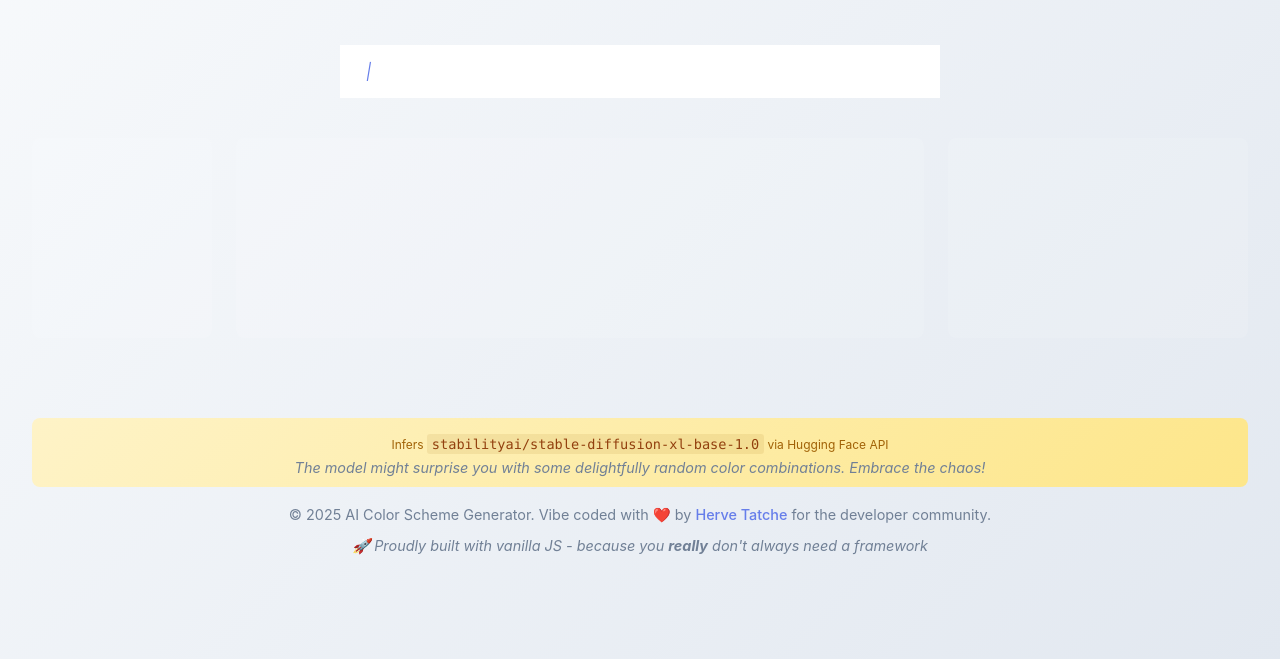
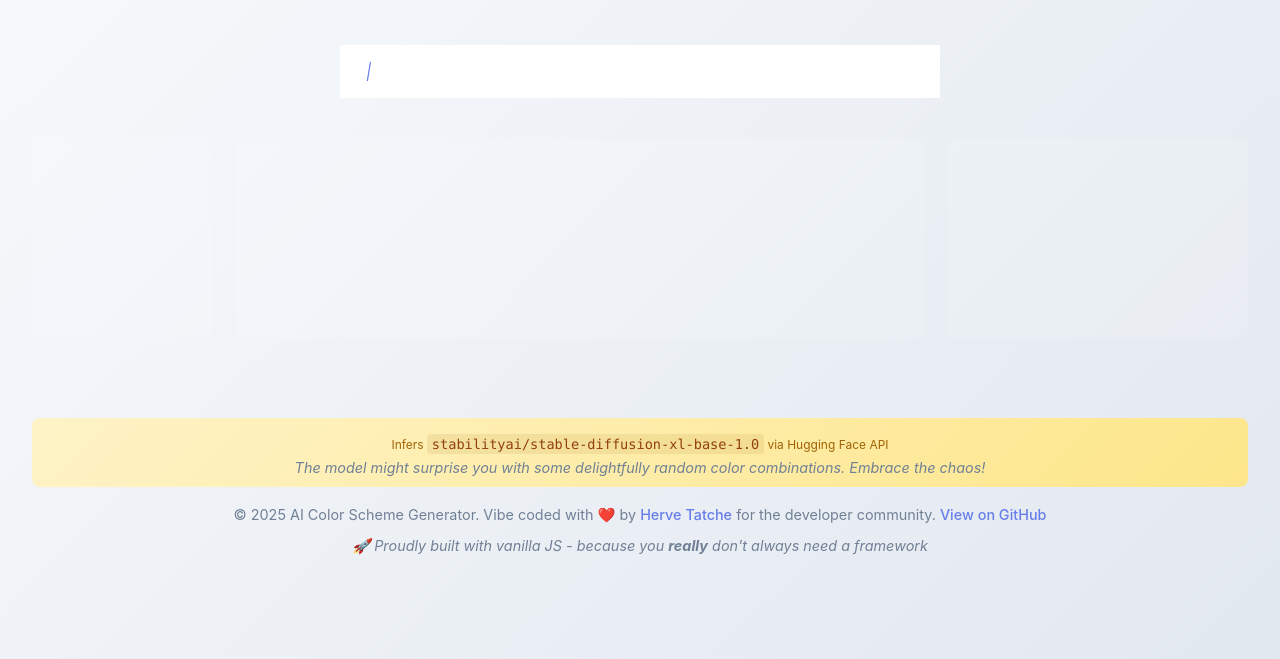
Before and after one commit to htatche/palette_generator, a website: page public/index.html in a window 1280 px wide. Shown: the part 151-810 px from the top of the page. Drawn offline with nearby package versions, Linux system fonts and the light colour scheme.

Commit message:
Add GitHub repository link to main page footer

```diff
--- a/public/index.html
+++ b/public/index.html
@@ -123,7 +123,7 @@ person.greet</code></pre>
 
         <footer class="main-footer">
             <p class="ai-disclaimer"><small>Infers <code>stabilityai/stable-diffusion-xl-base-1.0</code> via Hugging Face API</small> <em>The model might surprise you with some delightfully random color combinations. Embrace the chaos!</em></p>
-            <p>© 2025 AI Color Scheme Generator. Vibe coded with ❤️ by <a href="https://linkedin.com/in/htatche" target="_blank">Herve Tatche</a> for the developer community.</p>
+            <p>© 2025 AI Color Scheme Generator. Vibe coded with ❤️ by <a href="https://linkedin.com/in/htatche" target="_blank">Herve Tatche</a> for the developer community. <a href="https://github.com/htatche/palette_generator" target="_blank">View on GitHub</a></p>
             <p class="tech-brag">🚀 <em>Proudly built with vanilla JS - because you <strong>really</strong> don't always need a framework</em></p>
         </footer>
     </div>
```
